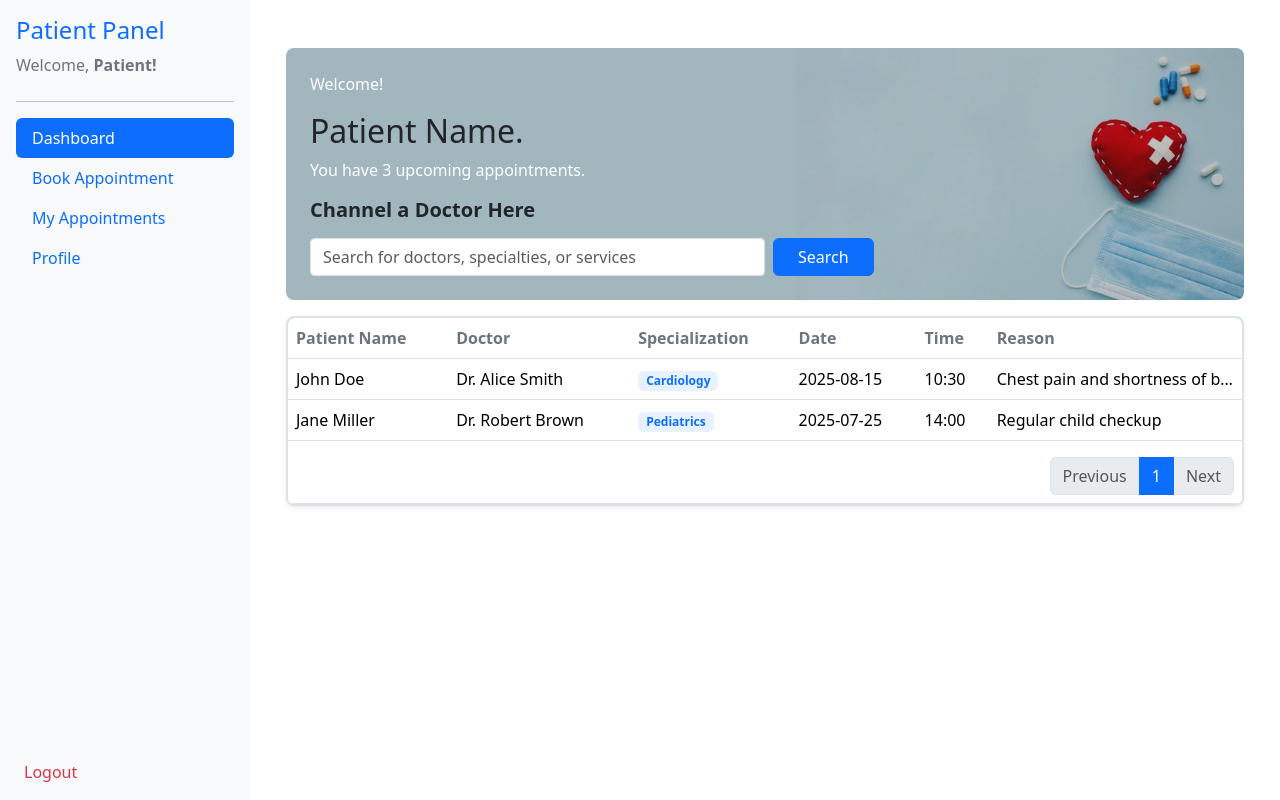
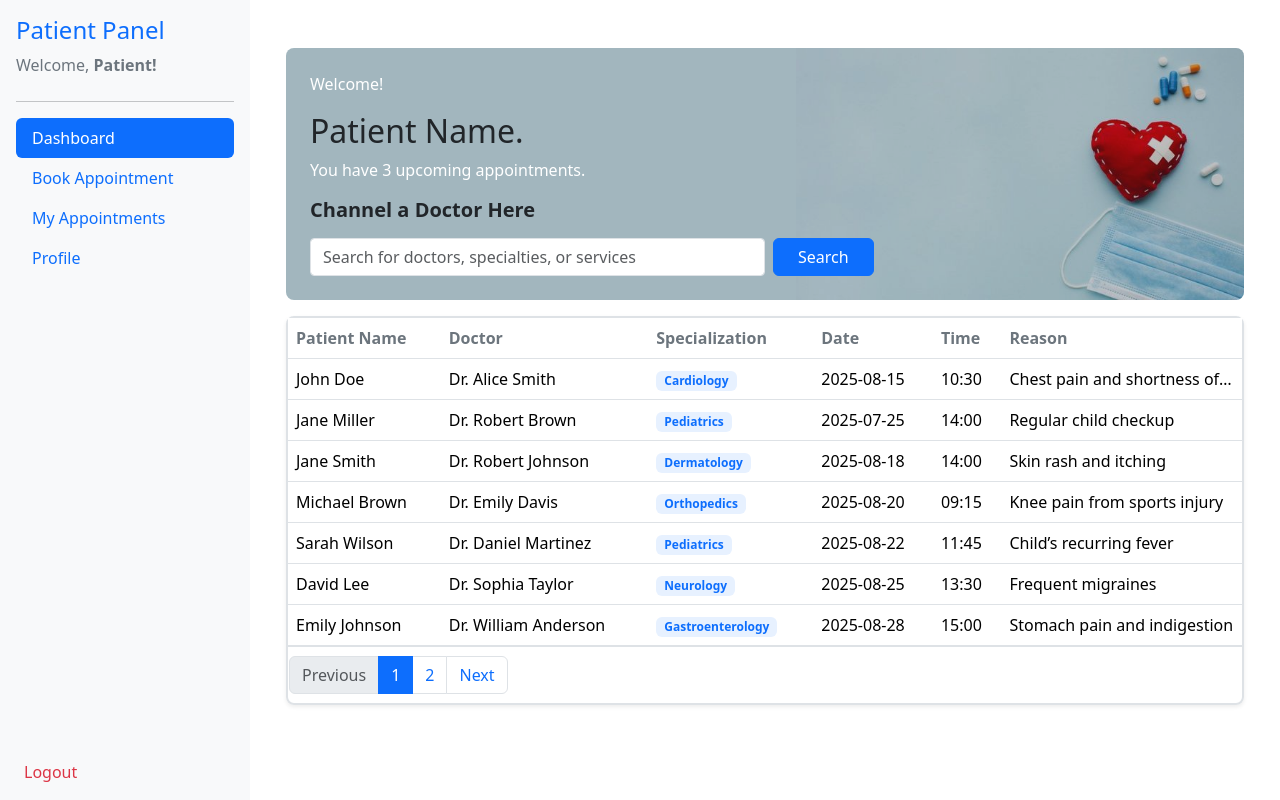
Before and after one commit to CyrilMel/clinic-appointment, a React (Vite) app in the folder client/: page / in a window 1280 px wide. Built offline with nearby package versions, Linux system fonts and the light colour scheme.

Commit message:
table with fixed height

```diff
--- a/client/src/data/pastData.js
+++ b/client/src/data/pastData.js
@@ -25,5 +25,83 @@ export const pastData = [
     appointment_time: "14:00",
     status: "completed",
     reason_for_visit: "Regular child checkup"
-  }
+  },
+  {
+  appointment_id: 3,
+  patient_id: 102,
+  patient_name: "Jane Smith",
+  date_of_birth: "1985-09-22",
+  doctor_id: 202,
+  doctor_name: "Dr. Robert Johnson",
+  specialization: "Dermatology",
+  appointment_date: "2025-08-18",
+  appointment_time: "14:00",
+  status: "completed",
+  reason_for_visit: "Skin rash and itching"
+},
+{
+  appointment_id: 4,
+  patient_id: 103,
+  patient_name: "Michael Brown",
+  date_of_birth: "1978-11-05",
+  doctor_id: 203,
+  doctor_name: "Dr. Emily Davis",
+  specialization: "Orthopedics",
+  appointment_date: "2025-08-20",
+  appointment_time: "09:15",
+  status: "completed",
+  reason_for_visit: "Knee pain from sports injury"
+},
+{
+  appointment_id: 5,
+  patient_id: 104,
+  patient_name: "Sarah Wilson",
+  date_of_birth: "1992-03-30",
+  doctor_id: 204,
+  doctor_name: "Dr. Daniel Martinez",
+  specialization: "Pediatrics",
+  appointment_date: "2025-08-22",
+  appointment_time: "11:45",
+  status: "completed",
+  reason_for_visit: "Child’s recurring fever"
+},
+{
+  appointment_id: 6,
+  patient_id: 105,
+  patient_name: "David Lee",
+  date_of_birth: "1988-07-14",
+  doctor_id: 205,
+  doctor_name: "Dr. Sophia Taylor",
+  specialization: "Neurology",
+  appointment_date: "2025-08-25",
+  appointment_time: "13:30",
+  status: "completed",
+  reason_for_visit: "Frequent migraines"
+},
+{
+  appointment_id: 7,
+  patient_id: 106,
+  patient_name: "Emily Johnson",
+  date_of_birth: "1995-01-10",
+  doctor_id: 206,
+  doctor_name: "Dr. William Anderson",
+  specialization: "Gastroenterology",
+  appointment_date: "2025-08-28",
+  appointment_time: "15:00",
+  status: "completed",
+  reason_for_visit: "Stomach pain and indigestion"
+},
+{
+  appointment_id: 8,
+  patient_id: 107,
+  patient_name: "Christopher Miller",
+  date_of_birth: "1982-04-25",
+  doctor_id: 207,
+  doctor_name: "Dr. Olivia Thomas",
+  specialization: "Ophthalmology",
+  appointment_date: "2025-08-30",
+  appointment_time: "10:00",
+  status: "completed",
+  reason_for_visit: "Blurred vision and eye strain"
+}
 ];
--- a/client/src/pages/PatientDashboard.jsx
+++ b/client/src/pages/PatientDashboard.jsx
@@ -4,7 +4,7 @@ import { useState } from "react";
 
 function Dashboard() {
     const [currentPage, setCurrentPage] = useState(1);
-    const rowsPerPage = 5;
+    const rowsPerPage = 7;
 
     const totalPages = Math.ceil(pastData.length / rowsPerPage);
     const indexOfLastRow = currentPage * rowsPerPage;
@@ -44,9 +44,10 @@ function Dashboard() {
 
       {/* Previous Appointments */}
       <div
-          className="table-responsive shadow-sm rounded-3 border border-2 mt-3"
-          style={{ maxHeight: "400px", overflowY: "auto" }}
+        className="shadow-sm rounded-3 border border-2 mt-3"
+        style={{ height: "389px", display: "flex", flexDirection: "column" }}
       >
+        <div style={{ flex: "1 1 auto", overflowY: "auto" }}>
           <table className="table align-middle mb-0">
             <thead
               className="bg-secondary"
@@ -61,7 +62,6 @@ function Dashboard() {
                 <th className="text-secondary fw-semibold">Reason</th>
               </tr>
             </thead>
-
             <tbody>
               {currentRows.map((appointment) => (
                 <tr key={appointment.appointment_id} className="hover-row">
@@ -80,12 +80,18 @@ function Dashboard() {
                 </tr>
               ))}
             </tbody>
-            {/* ✅ Table Footer with Pagination */}
-            <tfoot>
+          </table>
+        </div>
+
+        {/* Pagination */}
+          <tfoot className="border-top">
             <tr>
               <td colSpan="6">
+                <div className="d-flex justify-content-end">
                 <nav className="mt-2">
-                    <ul className="pagination justify-content-end mb-0">
+                  <div style={{ flexShrink: 0 }}>
+                    <nav className="mb-2 me-2">
+                      <ul className="pagination mb-0">
                         <li className={`page-item ${currentPage === 1 ? "disabled" : ""}`}>
                           <button
                             className="page-link"
@@ -94,13 +100,10 @@ function Dashboard() {
                             Previous
                           </button>
                         </li>
-
                         {Array.from({ length: totalPages }, (_, index) => (
                           <li
                             key={index + 1}
-                          className={`page-item ${
-                            currentPage === index + 1 ? "active" : ""
-                          }`}
+                            className={`page-item ${currentPage === index + 1 ? "active" : ""}`}
                           >
                             <button
                               className="page-link"
@@ -125,10 +128,12 @@ function Dashboard() {
                         </li>
                       </ul>
                     </nav>
+                  </div>
+                </nav>
+                </div>
               </td>
             </tr>
           </tfoot>
-          </table>
         </div>
       </div>
   );
```
Lines whose indentation alone changed are shown as unchanged.
